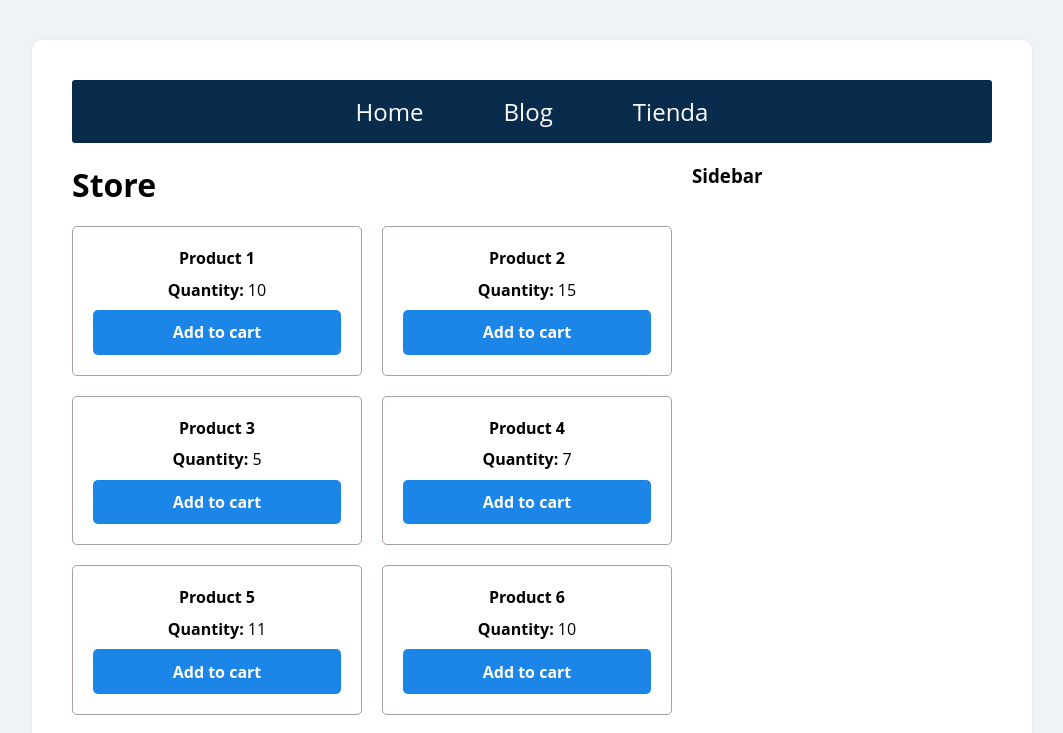
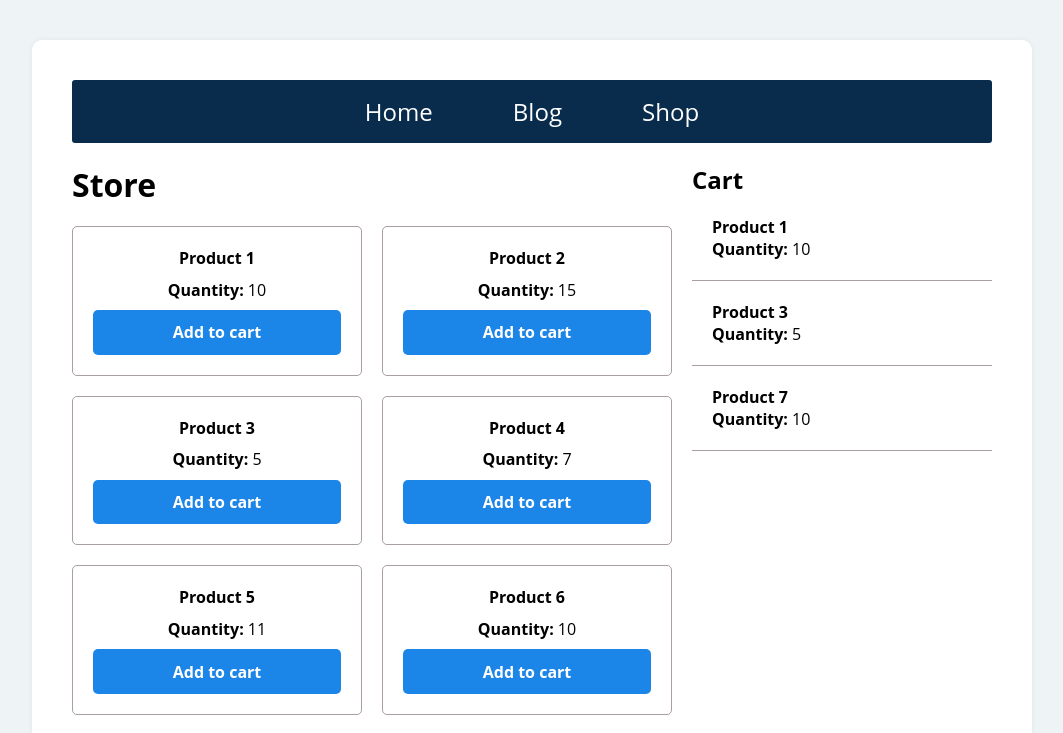
Before and after one commit to clasesucatmarlon/example-cart-shop, a React (Create React App) app: page /shop in a window 1280 px wide. Shown: the top 733 px of the page, without its empty margins (108-1171 px from the left). Built offline with nearby package versions, Linux system fonts and the light colour scheme.

Commit message:
CS-FE: FEAT 3 Created cart section

```diff
--- a/src/App.jsx
+++ b/src/App.jsx
@@ -1,4 +1,4 @@
-import React from 'react';
+import React, { useState } from 'react';
 import { NavLink, Routes, Route } from 'react-router-dom';
 import styled from 'styled-components';
 import Blog from './components/blog/Blog';
@@ -6,14 +6,24 @@ import Home from './components/home/Home';
 import Shop from './components/shop/Shop';
 import Error404 from './components/404/Error404';
 import allProducts from './data/dataProducts';
+import Cart from './components/cart/Cart';
 
 const App = () => {
+	const valuesCart = [
+		{ id: 1, name: 'Product 1', quantity: 10 },
+		{ id: 3, name: 'Product 3', quantity: 5 },
+		{ id: 7, name: 'Product 7', quantity: 10 },
+	];
+
+	// eslint-disable-next-line no-unused-vars
+	const [listCart, setListCart] = useState(valuesCart);
+
 	return (
 		<Container>
 			<Menu>
 				<NavLink to='/'>Home</NavLink>
 				<NavLink to='/blog'>Blog</NavLink>
-				<NavLink to='/shop'>Tienda</NavLink>
+				<NavLink to='/shop'>Shop</NavLink>
 			</Menu>
 
 			<main>
@@ -26,7 +36,7 @@ const App = () => {
 			</main>
 
 			<aside>
-				<h3>Sidebar</h3>
+				<Cart listCart={listCart} />
 			</aside>
 		</Container>
 	);
--- /dev/null
+++ b/src/components/cart/Cart.jsx
@@ -0,0 +1,49 @@
+import React from 'react';
+import { PropTypes } from 'prop-types';
+import styled from 'styled-components';
+
+const Cart = ({ listCart }) => {
+	return (
+		<div>
+			<h1>Cart</h1>
+			{listCart.length > 0 ? (
+				listCart.map((element) => {
+					return (
+						<Product key={element.id}>
+							<NameProduct>{element.name}</NameProduct>
+							<Quantity>
+								Quantity: <span>{element.quantity}</span>
+							</Quantity>
+						</Product>
+					);
+				})
+			) : (
+				<p>No products have been added to the shopping cart</p>
+			)}
+		</div>
+	);
+};
+
+Cart.propTypes = {
+	listCart: PropTypes.array.isRequired,
+};
+
+const Product = styled.div`
+	padding: 1.25rem;
+	border-bottom: 1px solid #aa9e9e;
+	font-size: 1rem;
+`;
+
+const NameProduct = styled.p`
+	font-weight: bold;
+`;
+
+const Quantity = styled.p`
+	font-weight: bold;
+
+	span {
+		font-weight: normal;
+	}
+`;
+
+export default Cart;
--- a/src/components/products/Products.jsx
+++ b/src/components/products/Products.jsx
@@ -8,7 +8,6 @@ const Products = ({ allProducts }) => {
 			<ContainerProducts>
 				{allProducts.map((prod) => {
 					return (
-						<>
 						<Product key={prod.id}>
 							<p>{prod.name}</p>
 							<p>
@@ -16,7 +15,6 @@ const Products = ({ allProducts }) => {
 							</p>
 							<Button>Add to cart</Button>
 						</Product>
-						</>
 					);
 				})}
 			</ContainerProducts>
```
Lines whose indentation alone changed are shown as unchanged.
